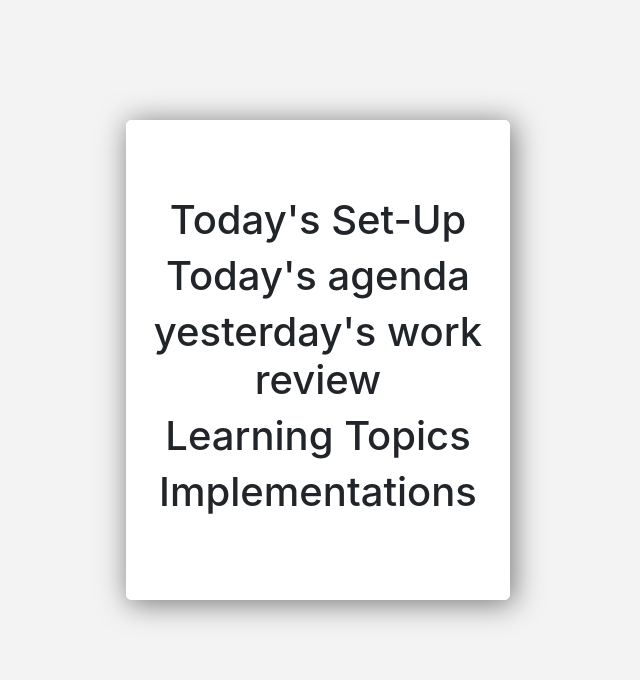
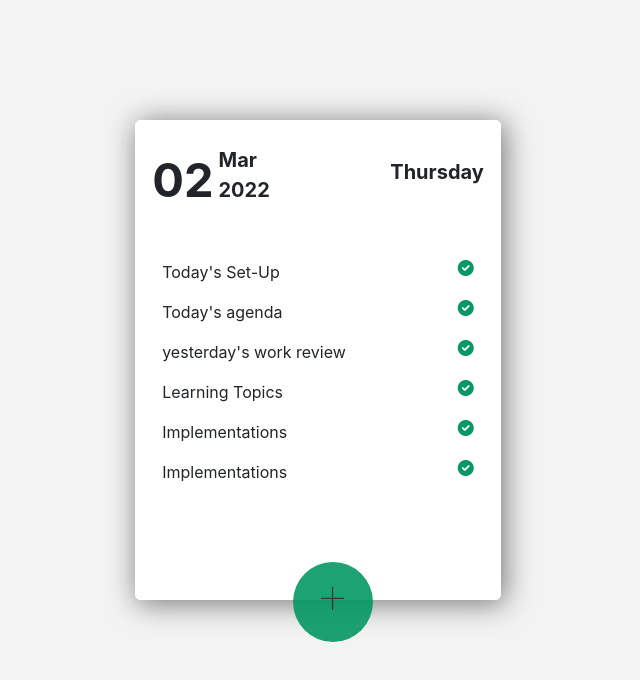
Before and after one commit to KeyurSimform/To-Do-List_Using-React-Js, a React (Create React App) app: page / in a window 1280 px wide. Shown: the top 680 px of the page, without its empty margins (322-962 px from the left). Built offline with nearby package versions, Linux system fonts and the light colour scheme.

Commit message:
added further design

```diff
--- a/package.json
+++ b/package.json
@@ -3,6 +3,10 @@
   "version": "0.1.0",
   "private": true,
   "dependencies": {
+    "@fortawesome/fontawesome-svg-core": "^1.3.0",
+    "@fortawesome/free-regular-svg-icons": "^6.0.0",
+    "@fortawesome/free-solid-svg-icons": "^6.0.0",
+    "@fortawesome/react-fontawesome": "^0.1.17",
     "@testing-library/jest-dom": "^5.16.2",
     "@testing-library/react": "^12.1.3",
     "@testing-library/user-event": "^13.5.0",
--- a/public/index.html
+++ b/public/index.html
@@ -11,6 +11,7 @@
     />
     <link rel="apple-touch-icon" href="%PUBLIC_URL%/logo192.png" />
     <link href="https://cdn.jsdelivr.net/npm/bootstrap@5.1.3/dist/css/bootstrap.min.css" rel="stylesheet" integrity="sha384-1BmE4kWBq78iYhFldvKuhfTAU6auU8tT94WrHftjDbrCEXSU1oBoqyl2QvZ6jIW3" crossorigin="anonymous">
+    <link rel="stylesheet" href="https://cdnjs.cloudflare.com/ajax/libs/font-awesome/6.0.0/css/all.min.css" integrity="sha512-9usAa10IRO0HhonpyAIVpjrylPvoDwiPUiKdWk5t3PyolY1cOd4DSE0Ga+ri4AuTroPR5aQvXU9xC6qOPnzFeg==" crossorigin="anonymous" referrerpolicy="no-referrer" />
     <!--
       manifest.json provides metadata used when your web app is installed on a
       user's mobile device or desktop. See https://developers.google.com/web/fundamentals/web-app-manifest/
--- a/src/App.js
+++ b/src/App.js
@@ -1,9 +1,16 @@
 import React, { Component } from "react";
 import "./App.css";
-import { NodeList } from "./components/node-list/node-list.component";
 import {ToDo} from "./components/To_Do/to-do.componenet"
+import {NodeList} from "./components/node-list/node-list.component"
+
 
 class App extends Component {
+
+  // taskComp()  {
+  //   // this.setState({isActive:"ture"});
+  //   console.log("hi");
+  // }
+
   constructor() {
     super();
 
@@ -34,6 +41,31 @@ class App extends Component {
           noteId: "n5",
           isActive: "",
         },
+        {
+          noteName: "Implementations",
+          noteId: "n6",
+          isActive: "",
+        },
+        {
+          noteName: "Implementations",
+          noteId: "n7",
+          isActive: "",
+        },
+        {
+          noteName: "Implementations",
+          noteId: "n8",
+          isActive: "",
+        },
+        {
+          noteName: "Implementations",
+          noteId: "n9",
+          isActive: "",
+        },
+        {
+          noteName: "Implementations",
+          noteId: "n10",
+          isActive: "",
+        }
       ],
     };
   }
@@ -41,9 +73,8 @@ class App extends Component {
   render() {
     return (
       <div className="App">
-
-        <ToDo notes = {this.state.notes}></ToDo>
-
+        <ToDo notes = {this.state.notes}>
+        </ToDo>
       </div>
     );
   }
--- /dev/null
+++ b/src/components/Add_Button/addButton.component.jsx
@@ -0,0 +1,11 @@
+import React from "react";
+
+import "./addButton.style.css"
+
+export const AddButton = () => {
+    return(
+        <div className="plus-container">
+            <p className="plus">+</p>
+        </div>
+    );
+};
--- /dev/null
+++ b/src/components/Add_Button/addButton.style.css
@@ -0,0 +1,35 @@
+.plus{
+    font-size : 7vh;
+    font-weight: 100;
+    /* background-color: #059862; */
+    /* height: 100px; */
+    /* width: 100px; */
+    /* border-radius: 50%; */
+    /* text-align: center; */
+    /* position: absolute; */
+    display: flex;
+    justify-content: center;
+    align-content: center;
+    /* margin: 2; */
+    margin-top: 0px;
+    /* padding: 0; */
+
+}
+
+.plus-container{
+    background-color: #059862;
+    height: 10vh ;
+    width: 10vh;
+    border-radius: 50%;
+    position: absolute;
+    display: flex;
+    justify-content: center;
+    align-items: center;
+    align-self: center;
+    /* bottom: 50%; */
+    right: 35%;
+    bottom: -9%;
+    cursor: pointer;
+    opacity: 0.9;
+
+}
--- /dev/null
+++ b/src/components/NotesHeader/header.component.jsx
@@ -0,0 +1,41 @@
+import React from "react";
+
+import "./header.style.css";
+
+export const CurrentDate = () => {
+	console.log("keyur");
+	let newDate = new Date();
+	let date_raw = newDate.getDate();
+	let month_raw = newDate.toLocaleString("en-us", {month:"short"});
+	let year = newDate.getFullYear();
+    let day = newDate.getDay();
+	var date, month;
+
+	if (date_raw < 10) {
+		date = "0" + date_raw.toString();
+	} else {
+		date = date_raw.toString();
+	}
+	if (month_raw < 10) {
+		month = "0" + month_raw.toString();
+	} else {
+		month = month_raw.toString();
+	}
+
+	return (
+		<div className="header h-20">
+			<div className="left-side">
+				<div className="DateElem">
+					<p className="date">{date}</p>
+				</div>
+				<div className="MonthYear">
+					<p className="month">{month}</p>
+					<p className="year">{year}</p>
+				</div>
+			</div>
+			<div className="right-side">
+				<p className="day">Thursday</p>
+			</div>
+		</div>
+	);
+};
--- /dev/null
+++ b/src/components/NotesHeader/header.style.css
@@ -0,0 +1,28 @@
+.header{
+    width: 100%;
+    position: absolute;
+    top: 5%;
+    display:flex;
+    justify-content: space-between;
+    align-items: center;
+    font-weight: bolder;
+    font-size: 20px;
+    /* padding: 10px 10vw 10px 10vw  ; */
+    padding-left: 1rem;
+    padding-right: 1rem;
+
+}
+.date{
+    font-size: 47px;
+    margin: 0;
+    padding-right: 5px;
+    text-align: center;
+}
+.left-side{
+    display: flex;
+}
+.month, .year{
+    margin: 0;
+    padding: 0;
+    text-align: left;
+}
--- a/src/components/To_Do/to-do.componenet.jsx
+++ b/src/components/To_Do/to-do.componenet.jsx
@@ -1,11 +1,16 @@
 import React from "react";
-
+import { CurrentDate } from "../NotesHeader/header.component";
 import "./to-do.style.css"
 import { NodeList } from "../node-list/node-list.component";
+import { AddButton } from "../Add_Button/addButton.component";
 
 export const ToDo = (props) => {
     return <div className="to-do">
+        <CurrentDate>
+
+        </CurrentDate>
         <NodeList notes={props.notes}>
         </NodeList>
+        <AddButton></AddButton>
     </div>
 }
--- a/src/components/To_Do/to-do.style.css
+++ b/src/components/To_Do/to-do.style.css
@@ -2,15 +2,13 @@
     box-sizing: border-box;
     position: relative;
     border: 1px solid white;
-    width: 30vw;
-    height: 60vh;
+    min-width: 20vw;
+    min-height: 60vh;
+    max-height: 60vh;
     box-shadow: 3px 3px 29px 1px rgba(0,0,0,0.5);
     display: flex;
     justify-content: center;
     align-items: center;
     border-radius: 5px;
     background-color: white;
-    /* margin-top: 20vh; */
-    /* margin-left: ; */
-
 }
--- a/src/components/node-list/node-list.component.jsx
+++ b/src/components/node-list/node-list.component.jsx
@@ -1,13 +1,21 @@
 import React from "react";
 import './node-list.style.css';
 
+import { ToDo } from "../To_Do/to-do.componenet";
+
 export const NodeList = (props) => {
-  return <div className="node-list">
+
+
+  return <div className="node-list-container">
+             <div className="node-list">
+             {/* {console.log(note)} */}
              {props.notes.map((note) => (
-               <h1 key={note.noteId}>
+               <p key={note.noteId} >
+               <i class="fa-solid fa-circle-check"></i>
                 {note.noteName}
-                {note.isActive}
-            </h1>
-          ))}
+                {/* {console.log(note.isActive)} */}
+               </p>
+              ))}
+          </div>
   </div>;
 };
--- a/src/components/node-list/node-list.style.css
+++ b/src/components/node-list/node-list.style.css
@@ -1,6 +1,40 @@
 .node-list{
     display: flex;
     flex-direction: column;
-    /* margin-top: 25vh; */
-    /* align-self: flex*/
+    padding: 1rem;
+    /* padding-right: 9rem; */
+    margin-top: 10vh;
+    overflow-y: scroll;
+    height: 30vh;
+    text-align: left;
+    cursor: pointer;
 }
+
+.node-list-container{
+    margin-bottom: 20%;
+    padding: 10px;
+}
+
+/* width */
+::-webkit-scrollbar {
+    width: 10px;
+  }
+
+  /* Track */
+  ::-webkit-scrollbar-track {
+    box-shadow: inset 0 0 5px grey;
+    border-radius: 7px;
+  }
+
+  /* Handle */
+  ::-webkit-scrollbar-thumb {
+    background: grey;
+    border-radius: 10px;
+  }
+  .fa-solid{
+    color: #059862;
+    float: right;
+    padding-left: 7rem;
+    /* left: 10rem; */
+
+    }
```
Also changed, not shown: 1 other file (tests, documents, lock files or other folders).
